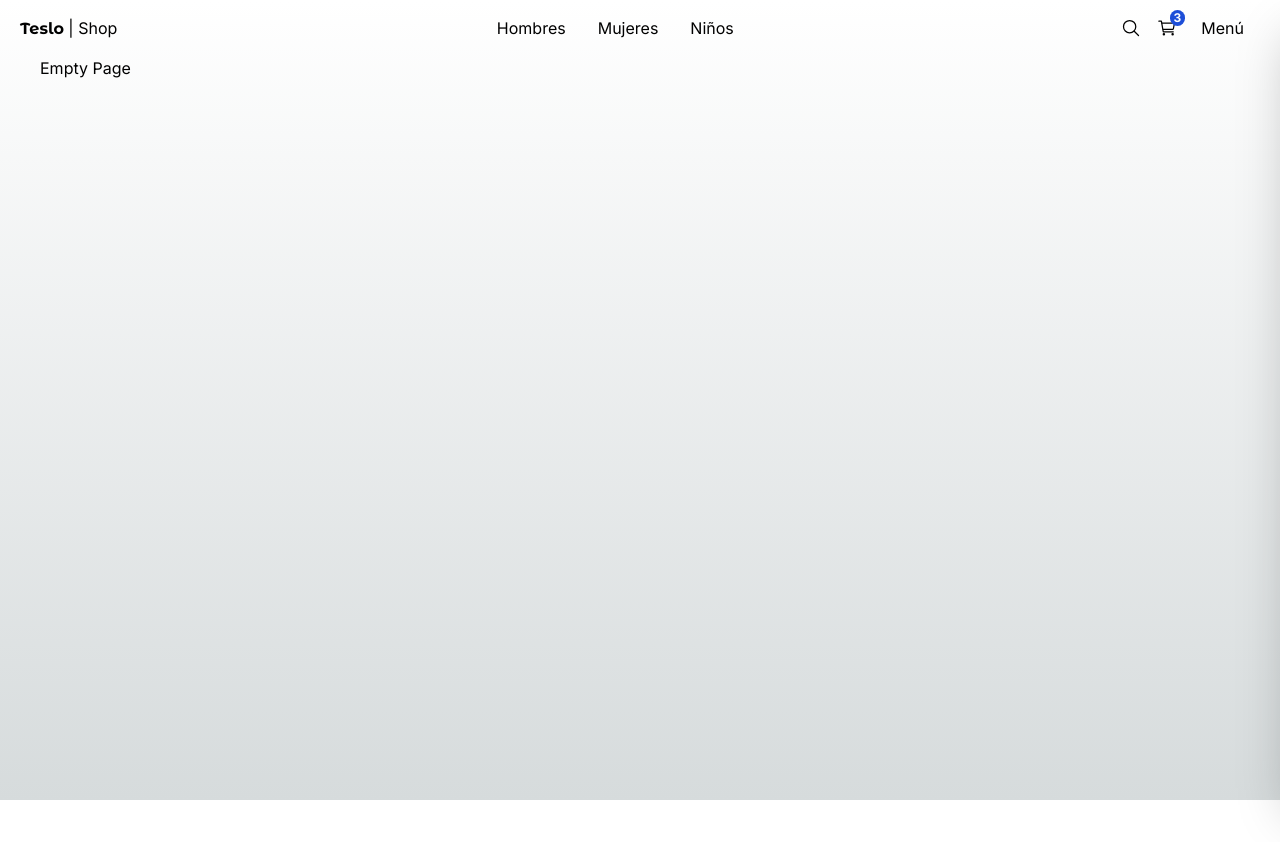
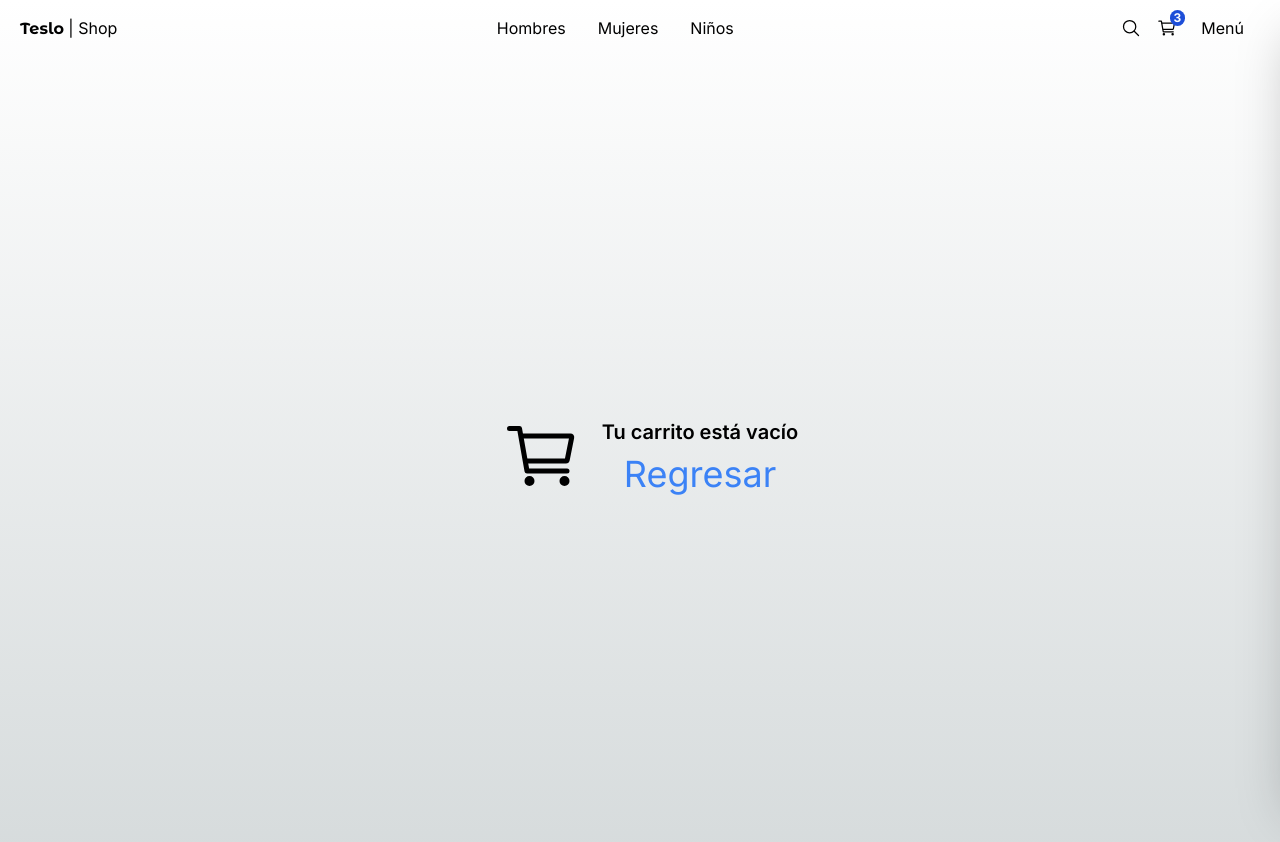
Before and after one commit to adrian-villamil/teslo-shop, a Next.js app: page /empty in a window 1280 px wide. Shown: the top 842 px of the page. Before the commit the page ends 800 px from the top, so only its background shows below. Built offline with nearby package versions, Linux system fonts and the light colour scheme.

Commit message:
Pantalla del carrito de compras vacío.

```diff
--- a/src/app/(shop)/empty/page.tsx
+++ b/src/app/(shop)/empty/page.tsx
@@ -1,8 +1,14 @@
+import Link from "next/link";
+import { IoCartOutline } from "react-icons/io5";
 
 export default function EmptyPage() {
   return (
-    <div>
-      <h1>Empty Page</h1>
+    <div className="flex justify-center items-center h-[800px]">
+      <IoCartOutline size={80} className="mx-5" />
+      <div className="flex flex-col items-center">
+        <h1 className="text-xl font-semibold">Tu carrito está vacío</h1>
+        <Link href={'/'} className="text-blue-500 mt-2 text-4xl">Regresar</Link>
+      </div>
     </div>
   );
 }
```
Also changed, not shown: src/app/(shop)/cart/page.tsx (+5 -2 lines).
